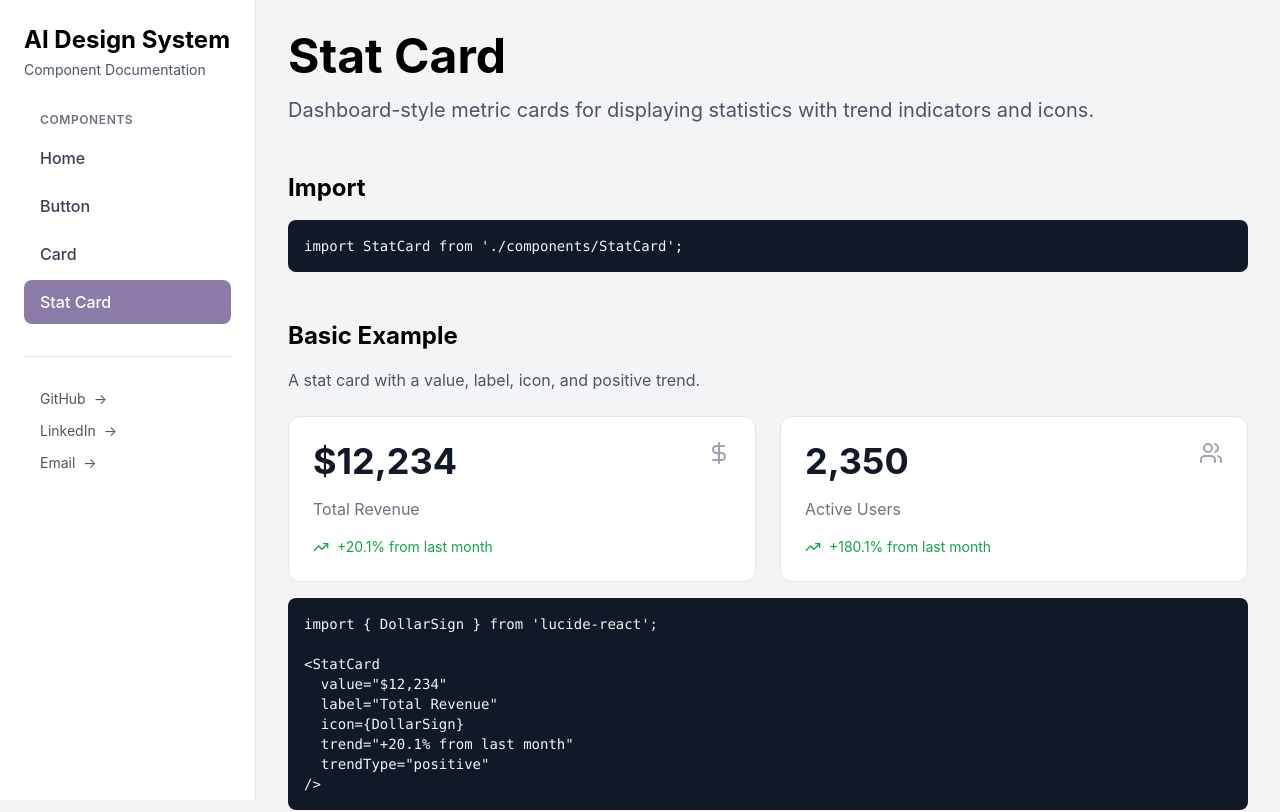
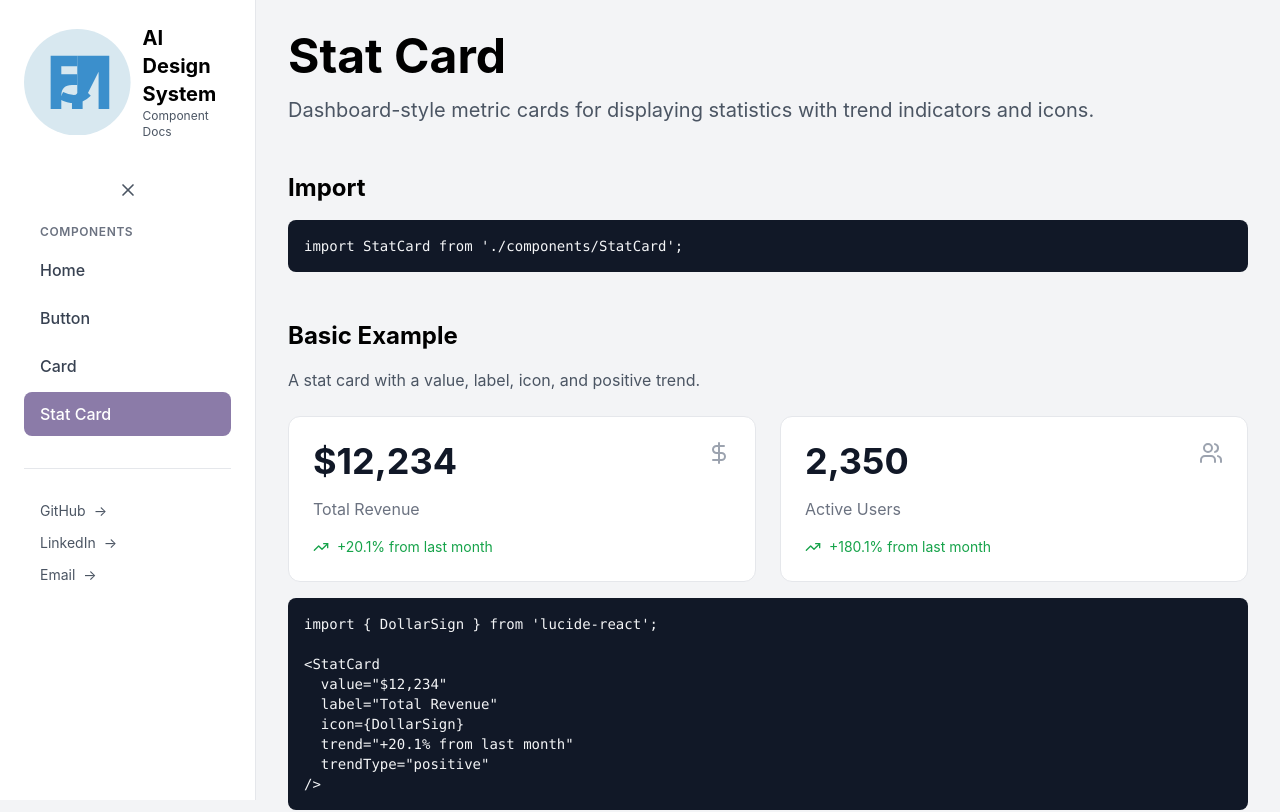
Before and after one commit to RobMohan/component-test, a React (Vite) app: page /stat-card in a window 1280 px wide. Shown: the top 812 px of the page. Built offline with nearby package versions, Linux system fonts and the light colour scheme.

Commit message:
Making sidebar collapsible and adding my logo

```diff
--- /dev/null
+++ b/src/components/Logo.jsx
@@ -0,0 +1,38 @@
+import React from 'react';
+
+export default function Logo({ className = '' }) {
+  return (
+    <svg
+      viewBox="0 0 200 200"
+      fill="none"
+      xmlns="http://www.w3.org/2000/svg"
+      className={className}
+    >
+      {/* Background Circle */}
+      <circle cx="100" cy="100" r="100" fill="#D8E8F0" />
+
+      {/* RM Logo */}
+      <g transform="translate(50, 50)">
+        {/* R Letter */}
+        <path
+          d="M0 0 H50 V55 H40 Q20 55 20 75 V100 H0 V0 Z M20 20 V35 Q20 35 30 35 H50 V20 H20 Z"
+          fill="#3B8FCC"
+        />
+
+        {/* M Letter - Right side */}
+        <path
+          d="M60 0 H110 V100 H90 V40 L90 30 Q80 50 70 70 L60 85 V100 H40 V85 L50 70 V40 V0 Z"
+          fill="#3B8FCC"
+        />
+
+        {/* Connecting curve */}
+        <path
+          d="M20 75 Q50 90 70 70"
+          stroke="#3B8FCC"
+          strokeWidth="15"
+          fill="none"
+        />
+      </g>
+    </svg>
+  );
+}
--- a/src/layout/DocsLayout.jsx
+++ b/src/layout/DocsLayout.jsx
@@ -1,8 +1,11 @@
-import React from 'react';
+import React, { useState } from 'react';
 import { Link, useLocation } from 'react-router-dom';
+import { Menu, X } from 'lucide-react';
+import Logo from '../components/Logo';
 
 export default function DocsLayout({ children }) {
   const location = useLocation();
+  const [isOpen, setIsOpen] = useState(true);
 
   const navItems = [
     { path: '/', label: 'Home' },
@@ -20,33 +23,76 @@ export default function DocsLayout({ children }) {
 
   return (
     <div className="min-h-screen bg-gray-100">
+      {/* Toggle Button */}
+      <button
+        onClick={() => setIsOpen(!isOpen)}
+        className="fixed top-4 left-4 z-50 p-2 bg-white rounded-lg shadow-md hover:bg-gray-50 transition-colors lg:hidden"
+        aria-label="Toggle menu"
+      >
+        {isOpen ? <X size={24} /> : <Menu size={24} />}
+      </button>
+
+      {/* Sidebar Overlay for mobile */}
+      {isOpen && (
+        <div
+          className="fixed inset-0 bg-black bg-opacity-50 z-30 lg:hidden"
+          onClick={() => setIsOpen(false)}
+        />
+      )}
+
       {/* Left Sidebar Navigation */}
-      <div className="fixed left-0 top-0 h-full w-64 bg-white border-r border-gray-200 overflow-y-auto">
+      <div
+        className={`fixed left-0 top-0 h-full bg-white border-r border-gray-200 overflow-y-auto z-40 transition-transform duration-300 ${
+          isOpen ? 'translate-x-0' : '-translate-x-full lg:translate-x-0'
+        } ${isOpen ? 'w-64' : 'lg:w-20'}`}
+      >
         <div className="p-6">
-          <Link to="/" className="block mb-8">
-            <h1 className="text-2xl font-bold mb-1">AI Design System</h1>
-            <p className="text-sm text-gray-600">Component Documentation</p>
+          {/* Logo */}
+          <Link to="/" className="flex items-center gap-3 mb-8">
+            <Logo size={isOpen ? 'default' : 'small'} />
+            {isOpen && (
+              <div>
+                <h1 className="text-xl font-bold">AI Design System</h1>
+                <p className="text-xs text-gray-600">Component Docs</p>
+              </div>
+            )}
           </Link>
 
+          {/* Desktop Toggle Button */}
+          <button
+            onClick={() => setIsOpen(!isOpen)}
+            className="hidden lg:flex items-center justify-center w-full p-2 mb-4 text-gray-600 hover:bg-gray-100 rounded-lg transition-colors"
+            aria-label="Toggle sidebar"
+          >
+            {isOpen ? <X size={20} /> : <Menu size={20} />}
+          </button>
+
           <nav className="space-y-1">
+            {isOpen && (
               <div className="text-xs font-semibold text-gray-500 uppercase tracking-wider mb-2 px-4">
                 Components
               </div>
+            )}
             {navItems.map((item) => (
               <Link
                 key={item.path}
                 to={item.path}
-                className={`block w-full text-left px-4 py-2.5 rounded-lg transition-colors ${
+                onClick={() => window.innerWidth < 1024 && setIsOpen(false)}
+                className={`flex items-center ${isOpen ? 'justify-start' : 'justify-center'} w-full px-4 py-2.5 rounded-lg transition-colors ${
                   isActive(item.path)
                     ? 'bg-primary text-white'
                     : 'text-gray-700 hover:bg-gray-100'
                 }`}
+                title={!isOpen ? item.label : undefined}
               >
-                <span className="font-medium">{item.label}</span>
+                <span className={`font-medium ${isOpen ? '' : 'text-sm'}`}>
+                  {isOpen ? item.label : item.label.charAt(0)}
+                </span>
               </Link>
             ))}
           </nav>
 
+          {isOpen && (
             <div className="mt-8 pt-8 border-t border-gray-200 space-y-3">
               <a
                 href="https://github.com/RobMohan/component-test"
@@ -58,7 +104,7 @@ export default function DocsLayout({ children }) {
                 <span>→</span>
               </a>
               <a
-              href="https://www.linkedin.com/in/robmohan"
+                href="https://www.linkedin.com/in/robertmohan"
                 target="_blank"
                 rel="noopener noreferrer"
                 className="flex items-center gap-2 text-sm text-gray-600 hover:text-gray-900 px-4 transition-colors"
@@ -74,11 +120,12 @@ export default function DocsLayout({ children }) {
                 <span>→</span>
               </a>
             </div>
+          )}
         </div>
       </div>
 
       {/* Main Content Area */}
-      <div className="ml-64">
+      <div className={`transition-all duration-300 ${isOpen ? 'lg:ml-64' : 'lg:ml-20'} ml-0`}>
         {children}
       </div>
     </div>
```
Lines whose indentation alone changed are shown as unchanged.
